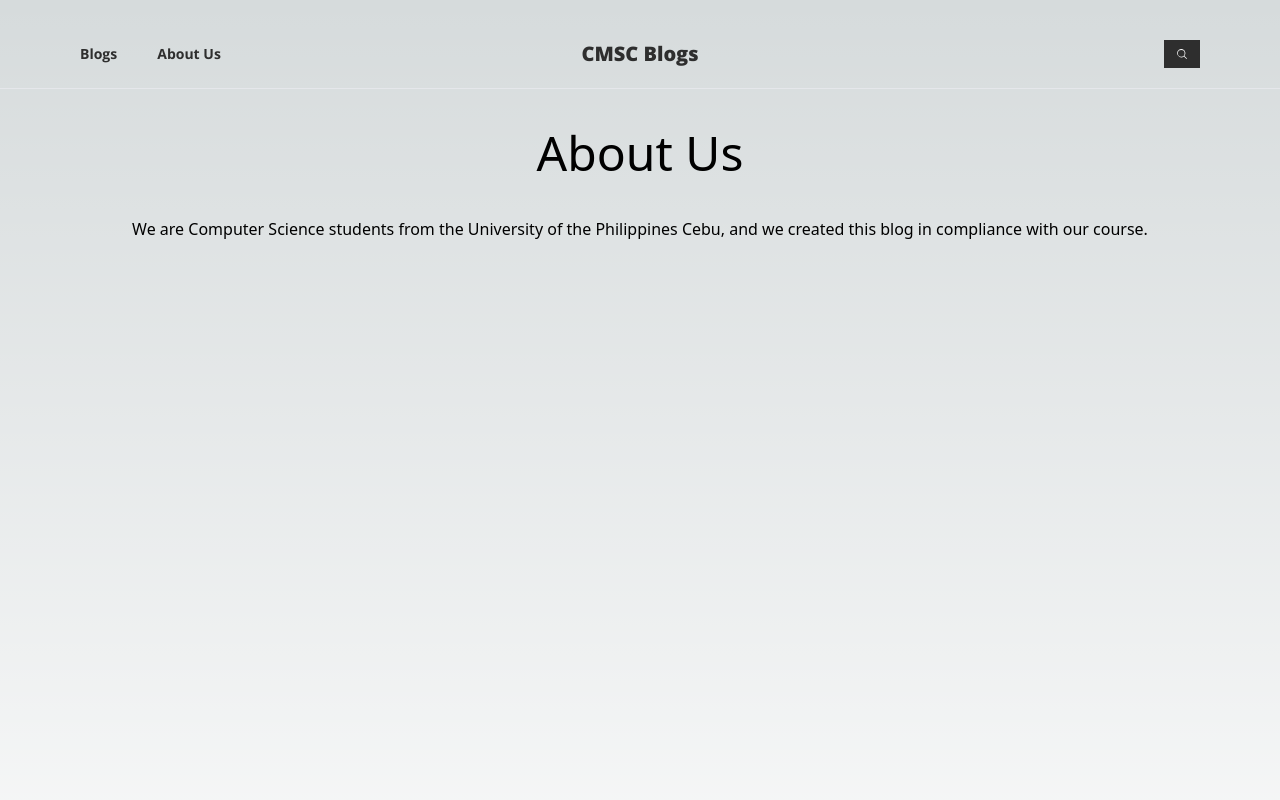
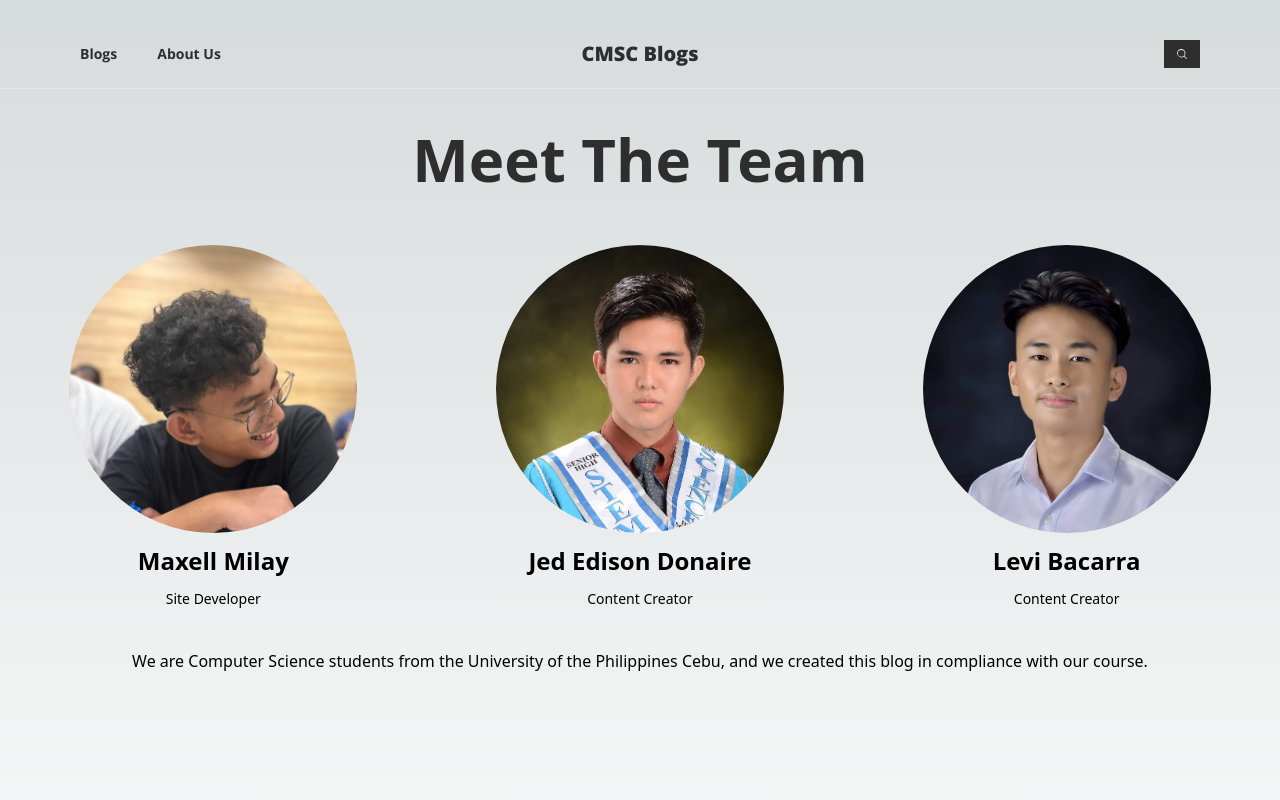
Before and after one commit to maxellmilay/cmsc-blog, a Next.js app: page /about in a window 1280 px wide. Shown: the top 800 px of the page. Built offline with nearby package versions, Linux system fonts and the light colour scheme.

Commit message:
[UI][Maxell] added about page and adjusted spacing of some elements

```diff
--- /dev/null
+++ b/src/components/ContributorCard.tsx
@@ -0,0 +1,34 @@
+import React from 'react';
+import Image from 'next/image';
+import { Open_Sans } from '@next/font/google';
+
+const openSans = Open_Sans({ subsets: ['latin'], variable: '--font-open-sans' });
+const openSansFont = openSans.variable;
+
+interface PropsInterface {
+  contributor: {
+    id: number;
+    name: string;
+    role: string;
+    imageURL: string;
+  };
+}
+
+export default function ContributorCard(props: PropsInterface) {
+  const { contributor } = props;
+
+  return (
+    <div className="flex flex-col items-center">
+      <div className="relative w-72 h-72">
+        <Image
+          src={contributor.imageURL}
+          alt="Contributor"
+          fill
+          className="object-cover rounded-[50%]"
+        />
+      </div>
+      <p className={`${openSansFont} font-sans text-2xl font-bold mt-3`}>{contributor.name}</p>
+      <p className="font-product font-light mt-3 text-sm">{contributor.role}</p>
+    </div>
+  );
+}
--- a/src/components/Footer.tsx
+++ b/src/components/Footer.tsx
@@ -22,7 +22,7 @@ export default function Footer() {
           subscribeColor="bg-white"
           borderColor="border-blog-gray-1"
         />
-        <p className="text-blog-secondary text-[0.6rem] text-right mt-3">
+        <p className="text-blog-secondary text-[0.6rem] text-right mt-5">
           © 2023 CMSC Blogs. All rights reserved.
         </p>
       </div>
--- /dev/null
+++ b/src/constants/contributors.ts
@@ -0,0 +1,22 @@
+const contributors = [
+  {
+    id: 1,
+    name: 'Maxell Milay',
+    role: 'Site Developer',
+    imageURL: '/images/contributors/milay.jpeg',
+  },
+  {
+    id: 2,
+    name: 'Jed Edison Donaire',
+    role: 'Content Creator',
+    imageURL: '/images/contributors/donnaire.jpg',
+  },
+  {
+    id: 3,
+    name: 'Levi Bacarra',
+    role: 'Content Creator',
+    imageURL: '/images/contributors/bacarra.jpg',
+  },
+];
+
+export default contributors;
--- a/src/pages/[blogNumber].tsx
+++ b/src/pages/[blogNumber].tsx
@@ -45,11 +45,12 @@ export default function SingleBlog() {
           </p>
           <p className="font-product text-sm text-justify mt-7">{currentBlog?.description}</p>
           <div className="flex justify-end mt-3">
-            <div className="bg-blog-primary py-2 px-5 rounded-[50vh]">
-              <button className="text-white font-product" onClick={handleBackOnClick}>
-                Back
-              </button>
-            </div>
+            <button
+              className="text-white font-product text-xs bg-blog-primary py-2 px-5 rounded-[50vh]"
+              onClick={handleBackOnClick}
+            >
+              Back
+            </button>
           </div>
         </div>
       </Layout>
--- a/src/pages/about.tsx
+++ b/src/pages/about.tsx
@@ -1,6 +1,12 @@
 import React from 'react';
 import Layout from '@/components/Layout';
 import Head from 'next/head';
+import contributors from '@/constants/contributors';
+import ContributorImage from '@/components/ContributorCard';
+import { Open_Sans } from '@next/font/google';
+
+const openSans = Open_Sans({ subsets: ['latin'], variable: '--font-open-sans' });
+const openSansFont = openSans.variable;
 
 export default function about() {
   return (
@@ -9,9 +15,16 @@ export default function about() {
         <title>About Us</title>
       </Head>
       <Layout>
-        <div className="flex flex-col items-center py-10">
-          <h1 className="text-5xl mb-10">About Us</h1>
-          <p>
+        <div className="flex flex-col items-center w-full pt-10 pb-20">
+          <p className={`font-bold text-6xl ${openSansFont} font-sans text-blog-primary`}>
+            Meet The Team
+          </p>
+          <div className="flex justify-around w-full mt-14">
+            {contributors.map((contributor) => {
+              return <ContributorImage key={contributor.id} contributor={contributor} />;
+            })}
+          </div>
+          <p className="font-product mt-10">
             We are Computer Science students from the University of the Philippines Cebu, and we
             created this blog in compliance with our course.
           </p>
--- a/src/pages/index.tsx
+++ b/src/pages/index.tsx
@@ -21,15 +21,10 @@ export default function Home() {
       </Head>
       <Layout>
         <div className="flex flex-col w-full px-16">
-          <div className="flex flex-col w-full py-14 h-fit border-b border-blog-gray-3">
-            <div
-              className={`flex custom-justify-between items-center ${openSansFont} font-open font-bold mb-10`}
-            >
-              <p className="text-5xl">Connecting ideas and people</p>
-              <p className="text-blog-gray-2 max-w-[13rem] text-right">
-                Relevant information related to technology
-              </p>
-            </div>
+          <div className="flex flex-col items-center w-full py-14 h-fit border-b border-blog-gray-3">
+            <p className={`text-5xl ${openSansFont} font-open font-bold mb-10`}>
+              Connecting ideas and people
+            </p>
             <SubscribeCall
               emailColor="bg-white"
               emailTextColor="text-blog-primary"
```
